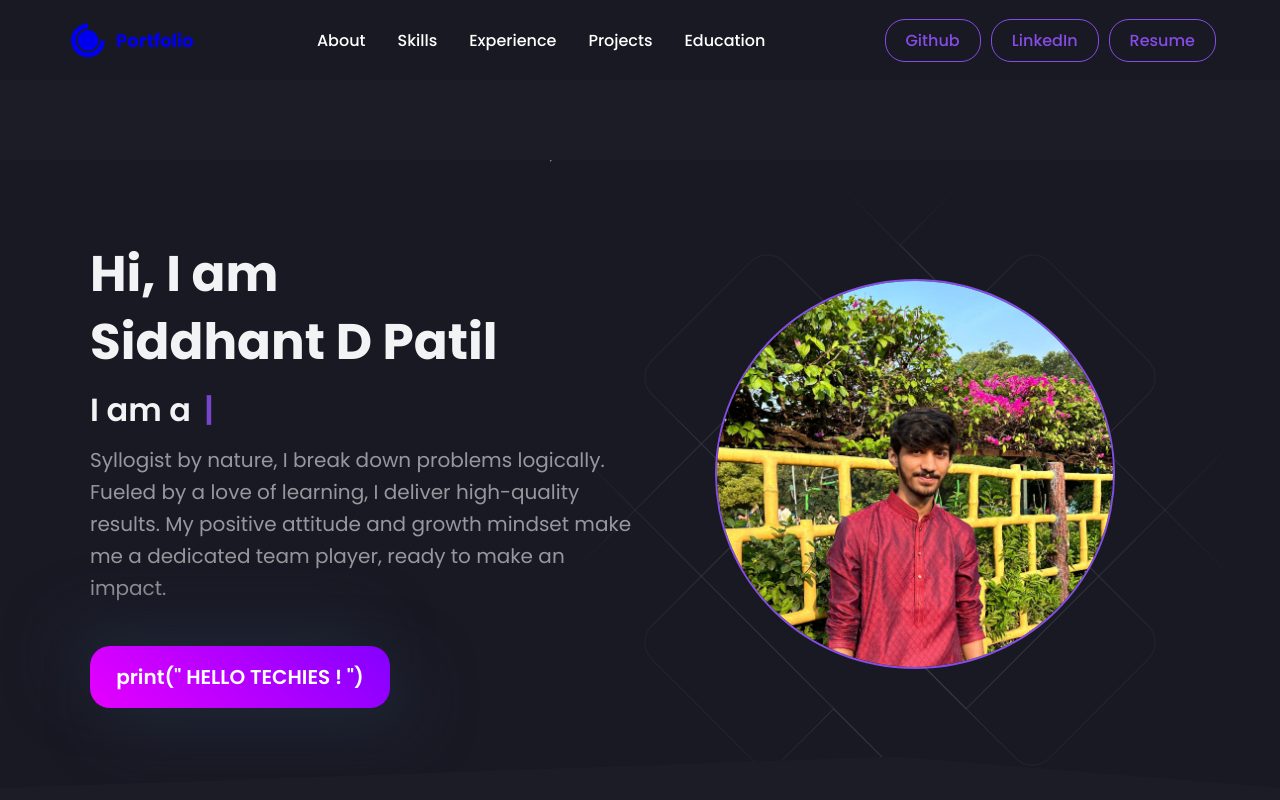
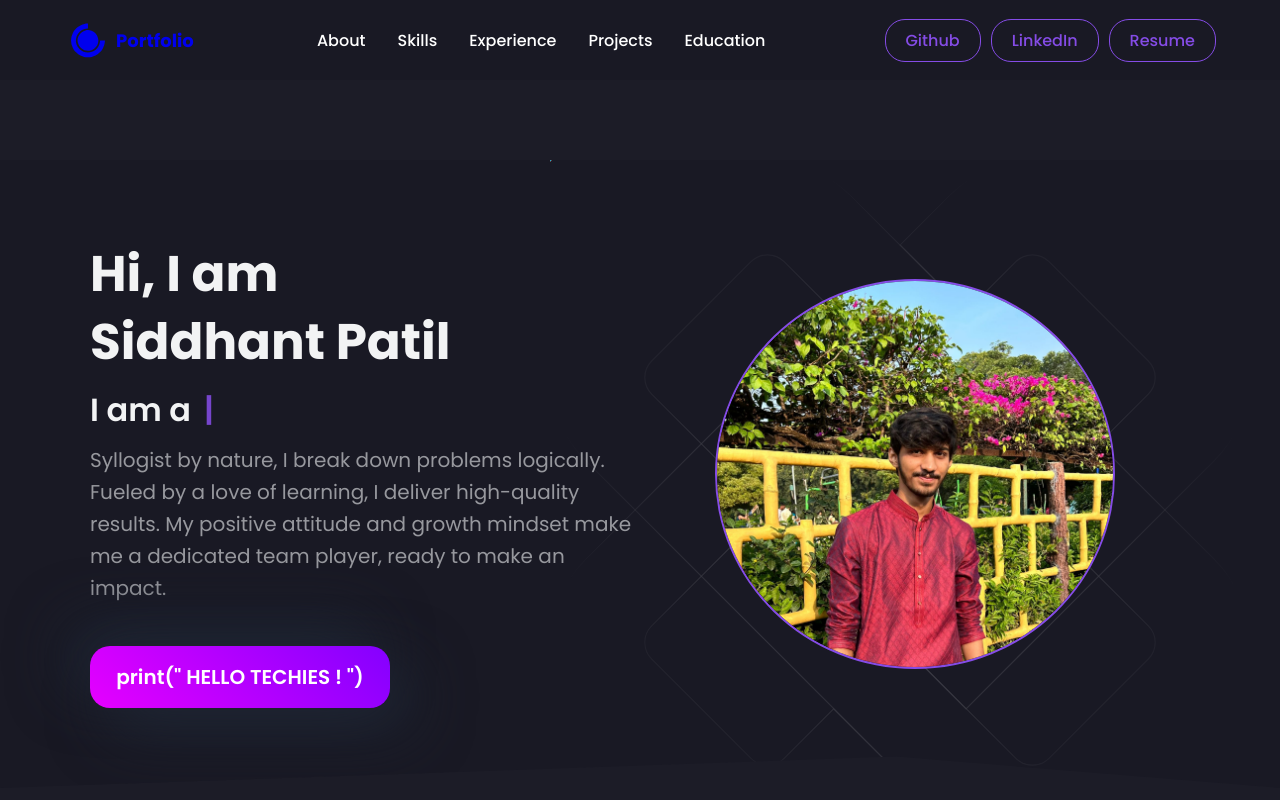
Before and after one commit to 1543siddhant/Portfolio, a React (Create React App) app: page / in a window 1280 px wide. Shown: the top 800 px of the page. Built offline with nearby package versions, Linux system fonts and the light colour scheme.

Commit message:
Update constants.js

```diff
--- a/src/data/constants.js
+++ b/src/data/constants.js
@@ -1,5 +1,5 @@
 export const Bio = {
-  name: "Siddhant D Patil",
+  name: "Siddhant Patil",
   roles: [
     "Full Stack Developer",
     "Machine Learning Freak",
@@ -308,7 +308,7 @@ export const projects = [
 
   {
     id: 2,
-    title: "Diabetes Prediction ",
+    title: "Diabetes",
     date: "Apr 2024",
     description:
       "An application that predicts diabetes using Machine Learning algorithms.Leveraging Pandas for data exploration, scikit-learn, this application builds a KNN model to predict diabetes.",
```
